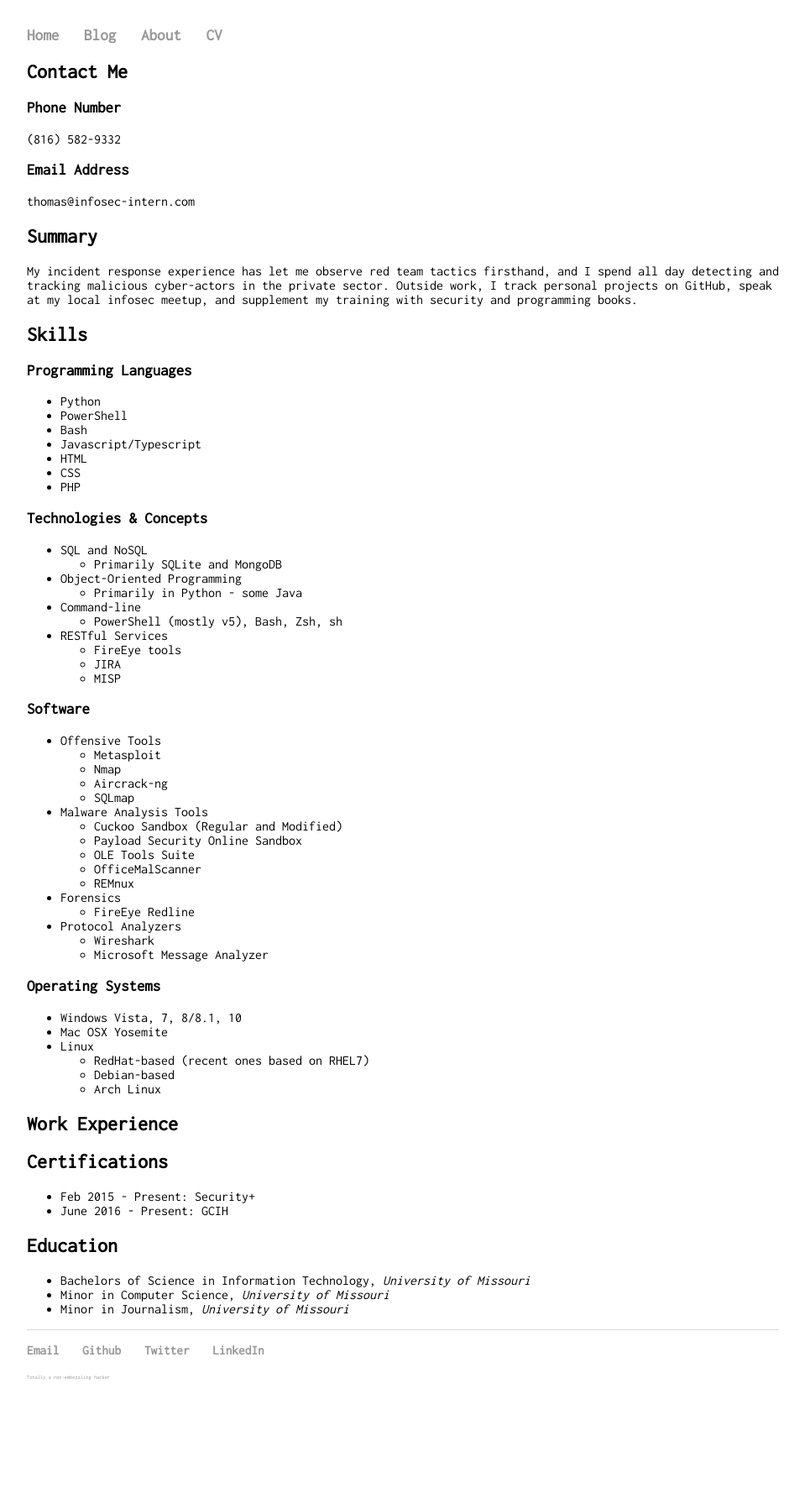
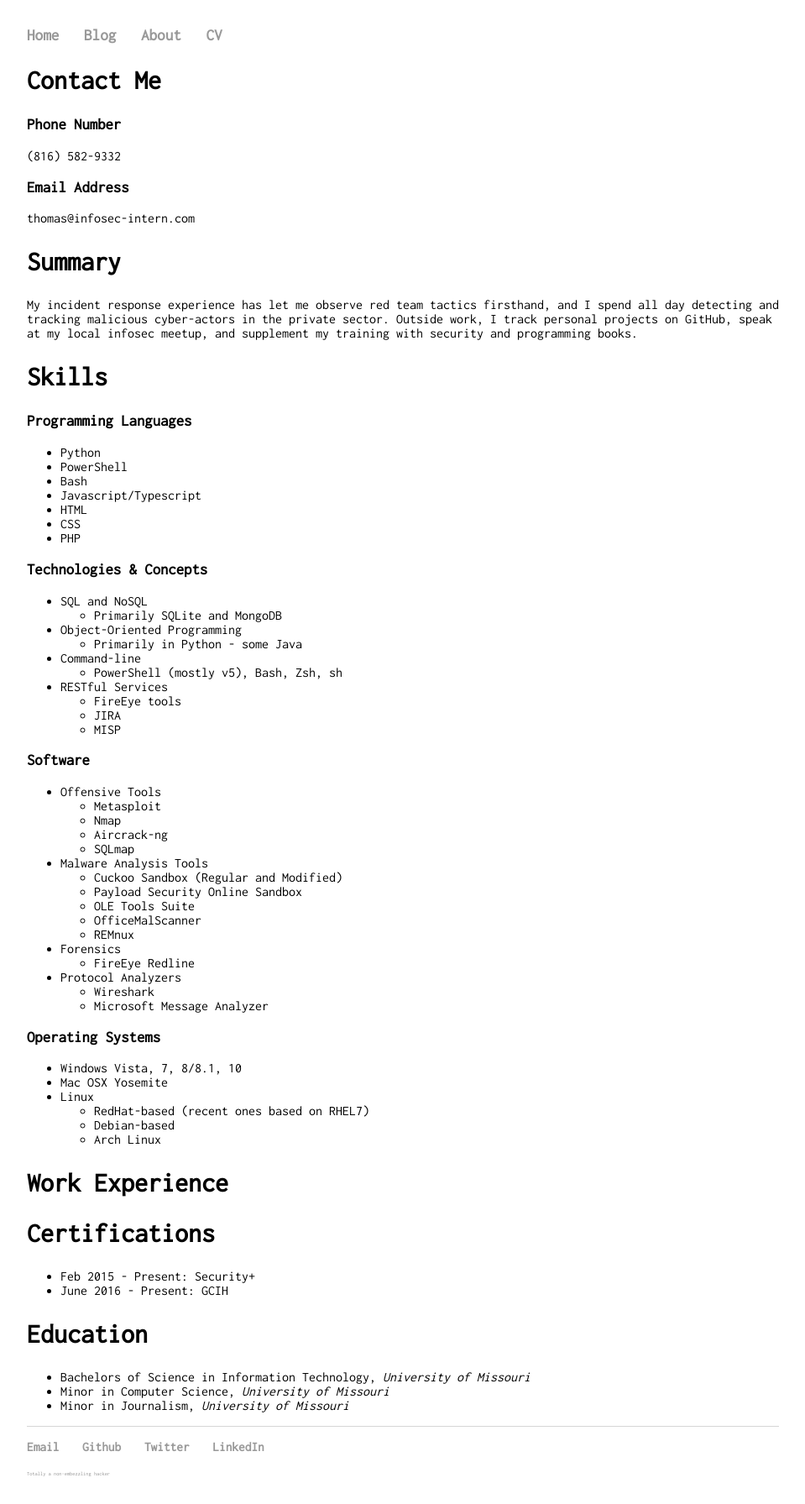
Before and after one commit to infosec-intern/infosec-intern.github.io, a Jekyll site: the page built from cv.html, in a window 1280 px wide. Shown: the whole page at 84% size, without its empty margins (160-1119 px from the left). Built offline with Jekyll 4.4.1, drawn with Linux system fonts in a browser that asks for light colours; before the commit the page ends 1676 px from its top, so only the background shows below that.

Commit message:
used h1 again but made font smaller

```diff
--- a/cv.html
+++ b/cv.html
@@ -2,22 +2,27 @@
 layout: default
 title: Infosec Intern CV
 ---
+<style>
+    h1 {
+        font-size: 2em;
+    }
+</style>
 <section id="contact-me">
-    <h2>Contact Me</h2>
+    <h1>Contact Me</h1>
     <h3>Phone Number</h3>
     (816) 582-9332
     <h3>Email Address</h3>
     thomas@infosec-intern.com
 </section> <!-- contact-me -->
 <section id="summary">
-    <h2>Summary</h2>
+    <h1>Summary</h1>
     My incident response experience has let me observe red team tactics firsthand, and I spend all day
     detecting and tracking malicious cyber-actors in the private sector.
     Outside work, I track personal projects on GitHub, speak at my local infosec meetup,
     and supplement my training with security and programming books.
 </section>  <!-- summary -->
 <section id="skills">
-    <h2>Skills</h2>
+    <h1>Skills</h1>
     <section id="programming-languages">
         <h3>Programming Languages</h3>
         <ul>
@@ -106,17 +111,17 @@ title: Infosec Intern CV
     </section> <!-- operating-systems -->
 </section> <!-- skills -->
 <section id="work-experience">
-    <h2>Work Experience</h2>
+    <h1>Work Experience</h1>
 </section> <!-- work-experience -->
 <section id="certifications">
-    <h2>Certifications</h2>
+    <h1>Certifications</h1>
     <ul>
         <li>Feb 2015 - Present: Security+</li>
         <li>June 2016 - Present: GCIH</li>
     </ul>
 </section> <!-- certifications -->
 <section id="education">
-    <h2>Education</h2>
+    <h1>Education</h1>
     <ul>
         <li>Bachelors of Science in Information Technology, <i>University of Missouri</i></li>
         <li>Minor in Computer Science, <i>University of Missouri</i></li>
```
